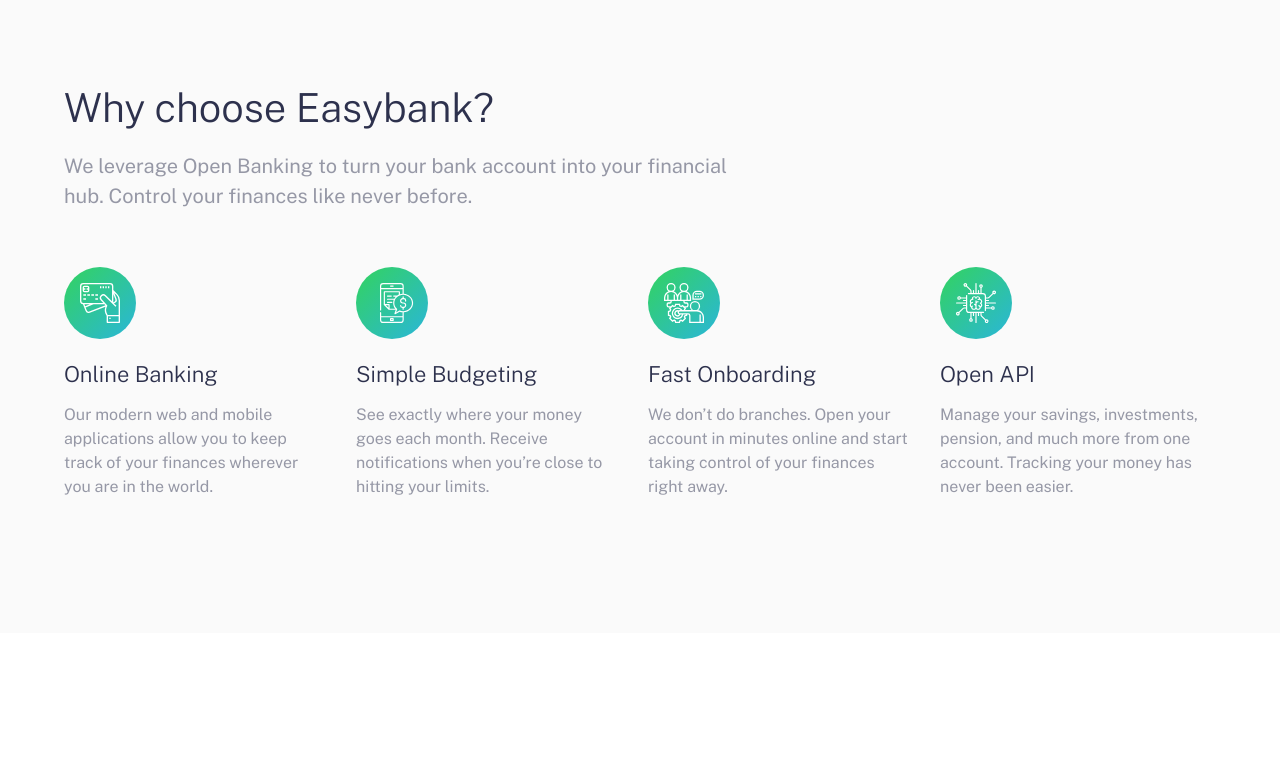
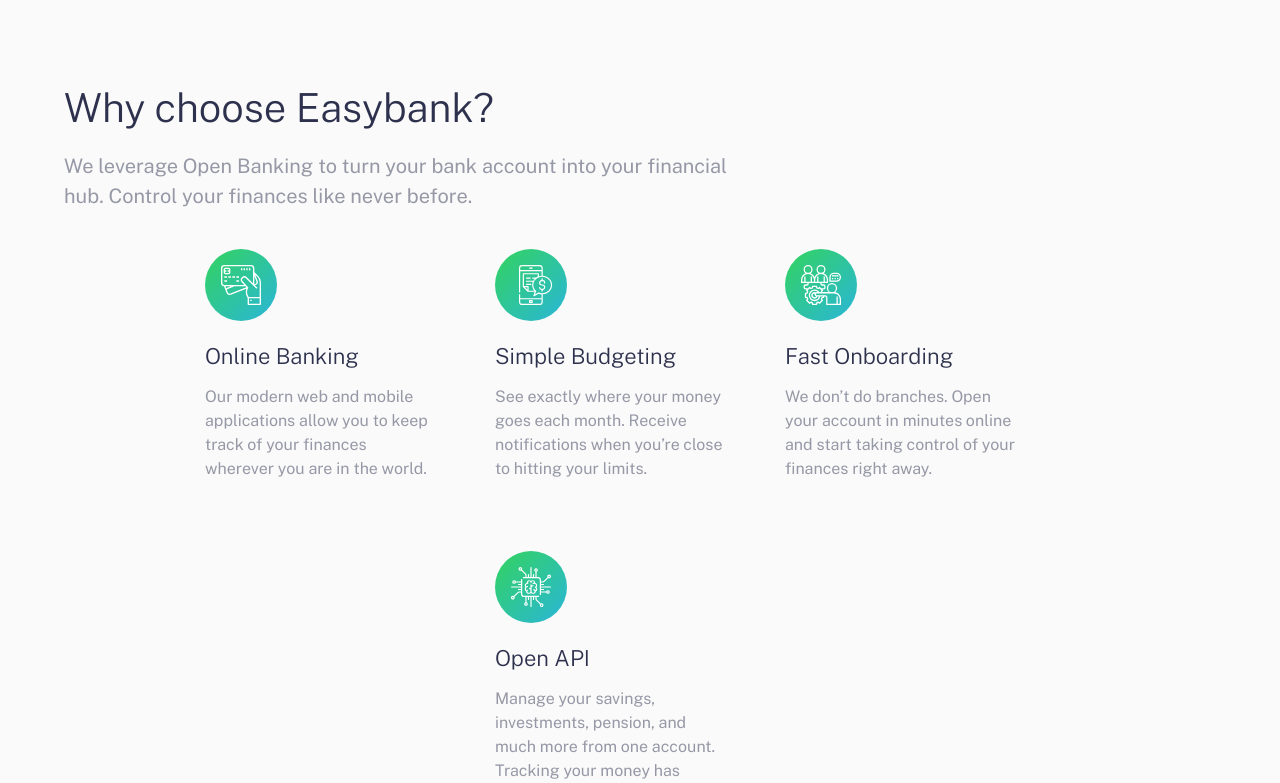
Before and after one commit to amansgz/react-easybank-landing-page, a React (Vite) app: page / in a window 1280 px wide. Shown: the top 783 px of the page. Built offline with nearby package versions, Linux system fonts and the light colour scheme.

Commit message:
Apply alignment and change text font size

```diff
--- a/src/components/Articles/Articles.jsx
+++ b/src/components/Articles/Articles.jsx
@@ -2,7 +2,7 @@ import "./Articles.css";
 import { articles } from "../../constants";
 
 const Articles = () => (
-	<section className= "section">
+	<section>
 		<h2 className= "section__title">
 			Latest Articles
 		</h2>
--- a/src/components/Features/Features.css
+++ b/src/components/Features/Features.css
@@ -2,41 +2,47 @@
 	background-color: var(--bg-container);
 }
 .box,
-.card {
+.feature {
 	text-align: center;
 }
-.card {
+.container-features {
+	display: flex;
+	flex-direction: column;
+	align-items: center;
+	justify-content: center;
+	flex-wrap: wrap;
+}
+.feature {
+	width: 335px;
 	margin-bottom: 2em;
 }
-.card__content {
+.feature__content {
 	font-size: var(--size-feature-text);
-}
-.container-flex {
-	padding: 1em 0;
 }
 
 @media screen and (min-width: 768px) {
-	.container-flex{
-		display: flex;
-		justify-content: space-between;
-		align-self: flex-start;
-		flex-wrap: wrap;
+	.container-features {
+		flex-direction: row;
+		justify-content: center;
+	}
+	.feature {
+		width: 290px;
 	}
 	.box,
-	.card {
+	.feature {
 		text-align: left;
 	}
 	.box__title,
 	.box__description,
-	.card__icon,
-	.card__title,
-	.card__content {
+	.feature__icon,
+	.feature__title,
+	.feature__content {
 		margin-left: 0;
 	}
 	.box__description {
 		max-width: 54vw;
 	}
-	.card__content {
-		max-width: 260px;
+	.feature__content {
+		max-width: 230px;
 	}
 }
--- a/src/components/Features/Features.jsx
+++ b/src/components/Features/Features.jsx
@@ -13,17 +13,17 @@ const Features = () => (
 	  	</p>
 	  </div>
 
-		<div className= "container-flex">
+		<div className= "container-features">
 		  {features.map((feature) => (
 		    <article key={feature.id}
-		    	className= "card">
-		    	<figure className= "card__icon">
+		    	className= "feature">
+		    	<figure className= "feature__icon">
 		    		<img src= {feature.icon} />
 		    	</figure>
-		      <h3 className= "card__title">
+		      <h3 className= "feature__title">
 		        {feature.title}
 		      </h3>
-		      <p className= "card__content">
+		      <p className= "feature__content">
 		        {feature.content}
 		      </p>
 		    </article>
--- a/src/index.css
+++ b/src/index.css
@@ -20,7 +20,7 @@
 	--size-h2: clamp(32px, 5vw, 40px);
 	--size-h3: clamp(18px, 5vw, 22px);
 	--size-description-text: clamp(16px, 2vw, 20px);
-	--size-feature-text: clamp(16px, 1vw, 20px);
+	--size-feature-text: clamp(16px, 1vw, 18px);
 
 	--size-heading-card: clamp(16px, 4vw, 18px);;
 	--size-card-text: clamp(12px, 1vw, 13px);
```
